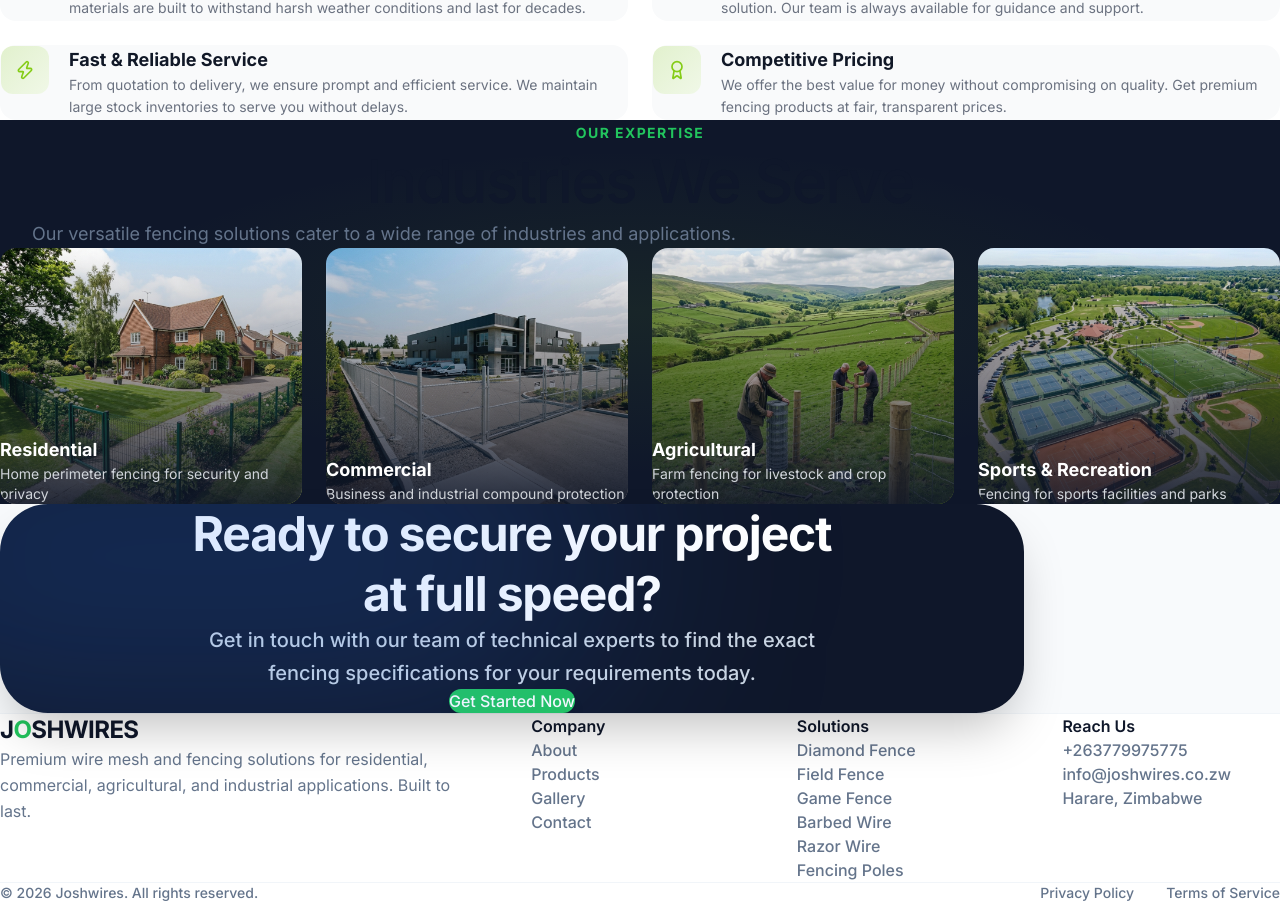
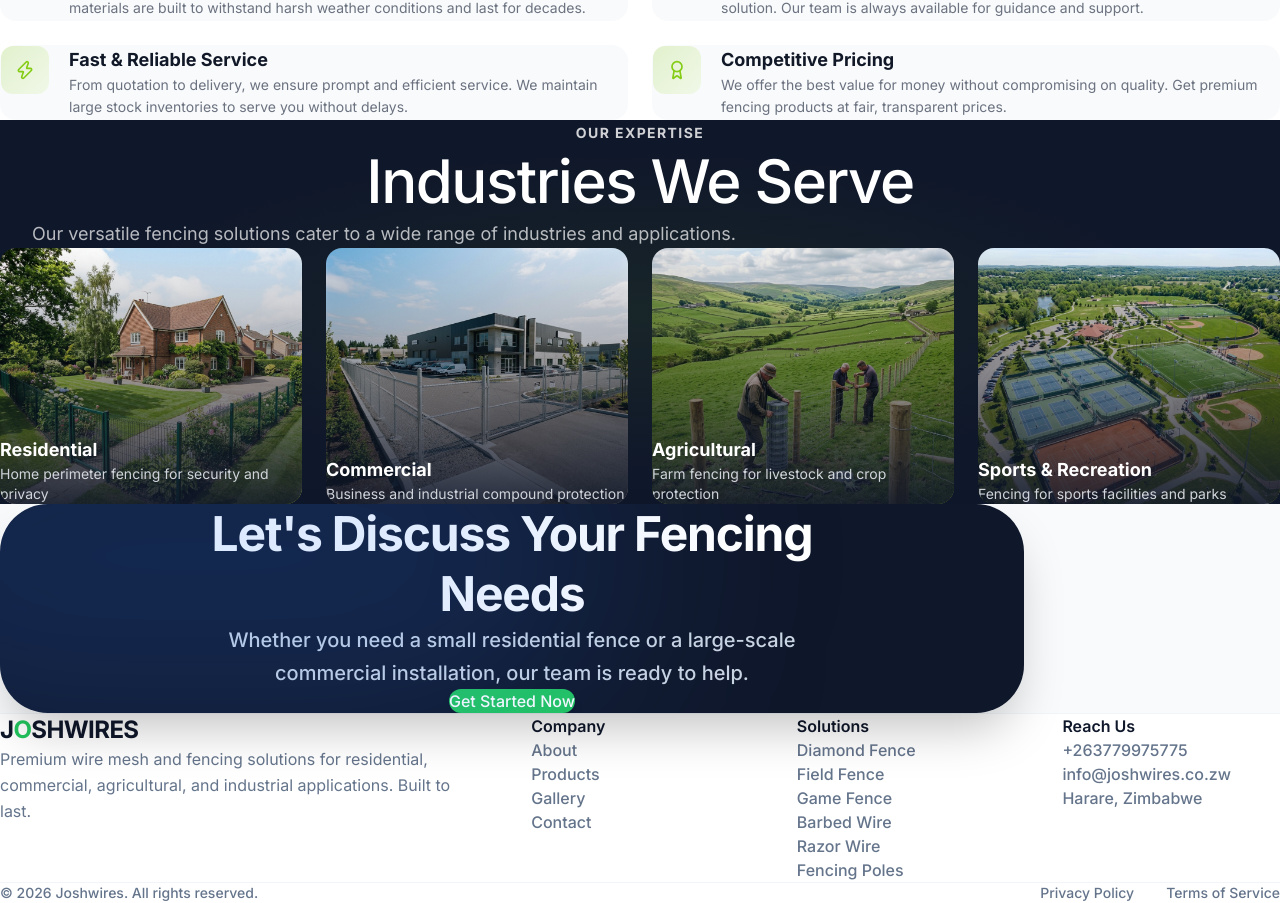
Before and after one commit to tinoe0404/job-wires, a Next.js app: page /about in a window 1280 px wide. Shown: the part 1238-2141 px from the top of the page. Built offline with nearby package versions, Linux system fonts and the light colour scheme.

Commit message:
feat: add global focus accessibility styles, improve testimonial layout, and enhance component flexibility with new props

```diff
--- a/app/globals.css
+++ b/app/globals.css
@@ -70,4 +70,11 @@ body {
   color: var(--color-primary);
 }
 
+/* 10/10 Accessibility Standard - Global Focus Outline */
+*:focus-visible {
+  outline: none;
+  box-shadow: 0 0 0 2px var(--color-surface), 0 0 0 4px var(--color-accent);
+}
+
+
 /* Removed noise background for clean structural aesthetic */
--- a/app/page.tsx
+++ b/app/page.tsx
@@ -49,7 +49,7 @@ export default function HomePage() {
             </Link>
             <Link
               href="/contact"
-              className="w-full sm:w-auto text-[var(--color-primary)] font-sans font-semibold px-4 py-3.5 text-base hover:text-[var(--color-accent)] transition-colors flex items-center justify-center gap-2"
+              className="w-full sm:w-auto text-[var(--color-primary)] bg-white border border-[var(--color-border)] font-sans font-semibold px-4 py-3.5 text-base rounded-full hover:border-slate-400 hover:shadow-sm shadow-sm transition-all flex items-center justify-center gap-2"
             >
               <Phone className="w-5 h-5" />
               Contact Us
@@ -157,15 +157,17 @@ export default function HomePage() {
             subtitle="Don't just take our word for it. Hear from property developers, security consultants, and farm owners."
           />
 
-          <div className="flex md:grid md:grid-cols-3 gap-8 overflow-x-auto snap-x snap-mandatory pb-8 md:pb-0 hide-scrollbar mt-16">
+          <div className="flex md:grid md:grid-cols-3 gap-6 md:gap-8 overflow-x-auto snap-x snap-mandatory pb-8 md:pb-0 hide-scrollbar mt-16 -mx-4 px-4 sm:mx-0 sm:px-0 scroll-pl-4 sm:scroll-pl-0">
             {testimonials.map((testimonial, index) => (
-              <div key={testimonial.id} className="min-w-[85vw] sm:min-w-[60vw] md:min-w-0 snap-center">
+              <div key={testimonial.id} className="min-w-[85vw] sm:min-w-[60vw] md:min-w-0 snap-center md:snap-align-none pb-4">
                 <TestimonialCard
                   testimonial={testimonial}
                   index={index}
                 />
               </div>
             ))}
+            {/* Edge spacer for mobile strict peaking */}
+            <div className="min-w-[10vw] flex-shrink-0 md:hidden" aria-hidden="true" />
           </div>
         </div>
       </section>
--- a/components/CTABanner.tsx
+++ b/components/CTABanner.tsx
@@ -4,7 +4,13 @@ import Link from "next/link";
 import { ArrowRight } from "lucide-react";
 import FadeIn from "@/components/ui/FadeIn";
 
-export default function CTABanner() {
+interface CTABannerProps {
+  title?: string;
+  subtitle?: string;
+  buttonText?: string;
+}
+
+export default function CTABanner({ title, subtitle, buttonText }: CTABannerProps = {}) {
   return (
     <section className="py-24 sm:py-32 bg-[var(--color-surface-muted)] relative px-4">
       <div className="max-w-5xl mx-auto relative z-10">
@@ -14,12 +20,12 @@ export default function CTABanner() {
 
           <FadeIn>
             <h2 className="text-4xl md:text-5xl lg:text-5xl font-sans font-bold text-white tracking-tight mb-6 leading-tight max-w-2xl mx-auto">
-              Ready to secure your project at full speed?
+              {title || "Ready to secure your project at full speed?"}
             </h2>
           </FadeIn>
           <FadeIn delay={0.1}>
             <p className="text-lg md:text-xl text-slate-300 font-sans font-medium leading-relaxed max-w-2xl mx-auto mb-10">
-              Get in touch with our team of technical experts to find the exact fencing specifications for your requirements today.
+              {subtitle || "Get in touch with our team of technical experts to find the exact fencing specifications for your requirements today."}
             </p>
           </FadeIn>
 
@@ -28,7 +34,7 @@ export default function CTABanner() {
               href="/contact"
               className="bg-[var(--color-accent)] text-white font-sans font-medium px-10 py-4 text-base rounded-full hover:bg-green-600 transition-all shadow-lg flex items-center justify-center gap-2 group"
             >
-              Get Started Now
+              {buttonText || "Get Started Now"}
             </Link>
           </FadeIn>
         </div>
--- a/components/SectionTitle.tsx
+++ b/components/SectionTitle.tsx
@@ -7,6 +7,7 @@ interface SectionTitleProps {
   subtitle?: string;
   badge?: string;
   centered?: boolean;
+  light?: boolean;
 }
 
 export default function SectionTitle({
@@ -14,13 +15,14 @@ export default function SectionTitle({
   subtitle,
   badge,
   centered = true,
+  light = false,
 }: SectionTitleProps) {
   return (
     <div className={`mb-12 md:mb-16 ${centered ? "text-center mx-auto" : ""}`}>
       {badge && (
         <FadeIn>
           <div className={`mb-4`}>
-            <span className="text-[var(--color-accent)] font-sans text-sm font-bold tracking-widest uppercase">
+            <span className={`${light ? "text-white/80" : "text-[var(--color-accent)]"} font-sans text-sm font-bold tracking-widest uppercase`}>
               {badge}
             </span>
           </div>
@@ -28,7 +30,7 @@ export default function SectionTitle({
       )}
 
       <FadeIn delay={0.1}>
-        <h2 className="text-3xl md:text-5xl lg:text-6xl font-sans font-medium tracking-tight text-[var(--color-primary)] mb-6 leading-tight">
+        <h2 className={`text-3xl md:text-5xl lg:text-6xl font-sans font-medium tracking-tight ${light ? "text-white" : "text-[var(--color-primary)]"} mb-6 leading-tight`}>
           {title}
         </h2>
       </FadeIn>
@@ -36,7 +38,7 @@ export default function SectionTitle({
       {subtitle && (
         <FadeIn delay={0.2}>
           <p
-            className={`text-lg text-[var(--color-muted)] font-sans font-normal leading-relaxed max-w-3xl ${
+            className={`text-lg ${light ? "text-white/70" : "text-[var(--color-muted)]"} font-sans font-normal leading-relaxed max-w-3xl ${
               centered ? "mx-auto text-center" : "text-left"
             }`}
           >
```
